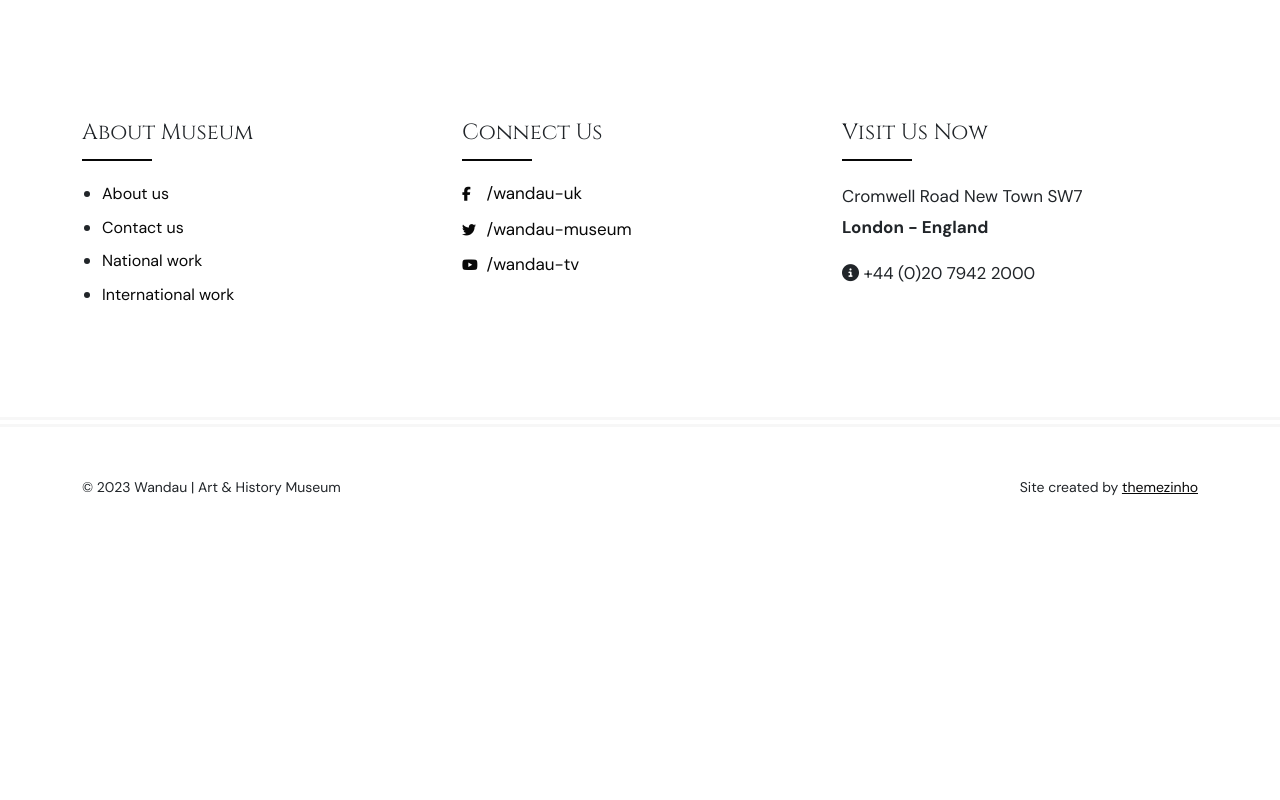
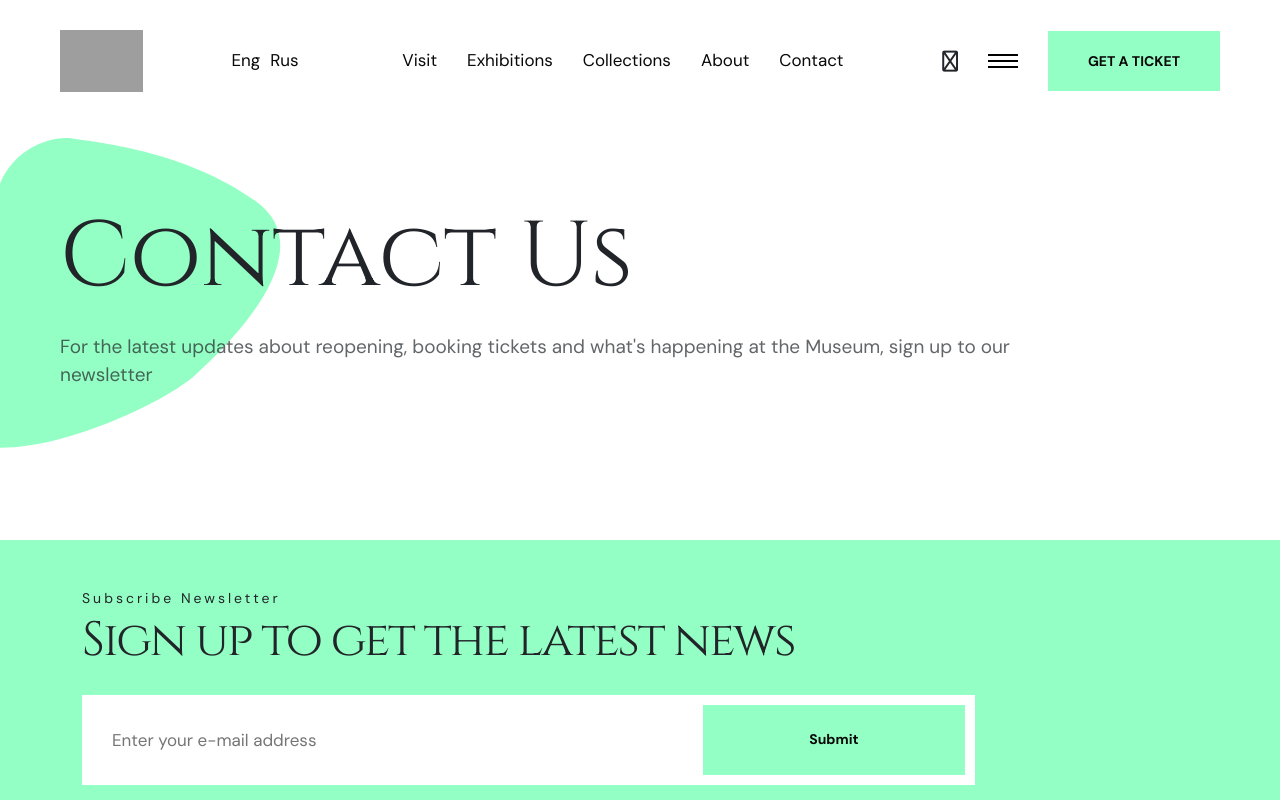
Before and after one commit to Oluwafemi-web/New-Art, a React (Create React App) app: page /contact in a window 1280 px wide. Shown: the top 800 px of the page. Built offline with nearby package versions, Linux system fonts and the light colour scheme; grey boxes are pictures that could not be loaded.

Commit message:
restructed and updated the routing

```diff
--- a/src/App.js
+++ b/src/App.js
@@ -1,31 +1,62 @@
+import LocomotiveScroll from "locomotive-scroll";
+import { useEffect, useRef } from "react";
 import { BrowserRouter, Route, Routes } from "react-router-dom";
 import "./App.css";
 import "./css/bootstrap.min.css";
 import "./css/fancybox.min.css";
 import "./css/odometer.min.css";
-import Home from "./components/Index/Home";
+
+import "./css/style.css";
+
+// Import UI Elements
+
 import Footer from "./components/UI/Footer";
 import NavBar from "./components/UI/navbar";
-import "./css/style.css";
-import MobileNav from "./components/UI/MobileNav";
-import Carousel from "./components/carousel";
+import NewsLetter from "./components/Index/NewsLetter";
+// import MobileNav from "./components/UI/MobileNav";
+// import Carousel from "./components/carousel";
+
+// Import Page Elements
+import Home from "./components/Pages/Home";
+import Visit from "./components/Pages/Visit";
+import Exihibitions from "./components/Pages/Exihibitions";
+import Collections from "./components/Pages/Collections";
+import About from "./components/Pages/About";
+import Contact from "./components/Pages/Contact";
 
 function App() {
+  const scrollRef = useRef(null);
+
+  useEffect(() => {
+    const scroll = new LocomotiveScroll({
+      el: scrollRef.current,
+      smooth: true,
+      // Add more options as needed
+    });
+
+    return () => {
+      scroll.destroy();
+    };
+  }, []);
+
   return (
     <BrowserRouter>
-      {/* <Carousel /> */}
-      <Routes>
-        <Route element={<Home />} path="/" exact={true} />
-        {/* <Route element={<Servizi />} path="/servizi" />
-        <Route element={<Contact />} path="/contact" />
-        <Route element={<Room />} path="/rooms" />
-        <Route element={<SingleAttrazione />} path="/attrazione/:slug" />
-        <Route element={<SingleIndexRoom />} path="/indexroom/:slug" />
-        <Route element={<SingleRoom />} path="/rooms/:slug" />
-        <Route element={<Attrazione />} path="/attrazione" /> */}
-      </Routes>
-      {/* <IndexNews /> */}
-      <Footer />
+      <div className="smooth-scroll page-loaded" ref={scrollRef}>
+      <div className="section-wrapper" data-scroll-section>
+        <NavBar />
+        <Routes>
+          <Route element={<Home />} path="/" exact={true} />
+          <Route path="/visit" element={<Visit />} />
+          <Route path="/exhibition" element={<Exihibitions />} />
+          <Route path="/collection" element={<Collections />} />
+          <Route path="/about" element={<About />} />
+          <Route path="/contact" element={<Contact />} />
+        </Routes>
+        <NewsLetter />
+        <Footer />
+      </div>
+      </div>
+
     </BrowserRouter>
   );
 }
--- /dev/null
+++ b/src/components/Pages/About.js
@@ -0,0 +1,18 @@
+import "../../css/bootstrap.min.css";
+import "../../css/fancybox.min.css";
+import "../../css/odometer.min.css";
+
+import "../../css/style.css";
+
+import data from "../../data"
+
+// import UI components
+import Header from "../UI/Header";
+
+export default function About() {
+    return (
+        <>
+            <Header content={data.heading.about}/>
+        </>
+    );
+}
--- /dev/null
+++ b/src/components/Pages/Collections.js
@@ -0,0 +1,20 @@
+import "../../css/bootstrap.min.css";
+import "../../css/fancybox.min.css";
+import "../../css/odometer.min.css";
+
+import "../../css/style.css";
+
+import data from "../../data"
+
+
+// import UI components
+import Header from "../UI/Header";
+
+export default function Collections() {
+    return (
+        <>
+            <Header content={data.heading.collection}/>
+
+        </>
+    );
+}
--- /dev/null
+++ b/src/components/Pages/Contact.js
@@ -0,0 +1,18 @@
+import "../../css/bootstrap.min.css";
+import "../../css/fancybox.min.css";
+import "../../css/odometer.min.css";
+
+import "../../css/style.css";
+
+import data from "../../data"
+
+// import UI components
+import Header from "../UI/Header";
+
+export default function Contact() {
+    return (
+        <>
+            <Header content={data.heading.contact}/>
+        </>
+    );
+}
--- /dev/null
+++ b/src/components/Pages/Exihibitions.js
@@ -0,0 +1,18 @@
+import "../../css/bootstrap.min.css";
+import "../../css/fancybox.min.css";
+import "../../css/odometer.min.css";
+
+import "../../css/style.css";
+
+import data from "../../data"
+
+// import UI components
+import Header from "../UI/Header";
+
+export default function Exhibitions() {
+    return (
+        <>
+            <Header content={data.heading.exhibition}/>
+        </>
+    );
+}
--- /dev/null
+++ b/src/components/Pages/Home.js
@@ -0,0 +1,33 @@
+// import LocomotiveScroll from "locomotive-scroll";
+// import { useEffect, useRef } from "react";
+import "../../css/bootstrap.min.css";
+
+import "../../css/fancybox.min.css";
+import "../../css/odometer.min.css";
+
+import "../../css/style.css";
+import Carousel from "../carousel";
+// import NavBar from "./components/navbar";
+import WorldArt from "../Index/WorldArt";
+import IndexUpcoming from "../Index/IndexUpcoming";
+import Inspiration from "../Index/Inspiration";
+// import History from "./components/History";
+import Steps from "../Index/Steps";
+import News from "../Index/News";
+import Member from "../Index/Member";
+
+export default function Home() {
+
+  return (
+
+      <>
+        <Carousel />
+        <WorldArt />
+        <IndexUpcoming />
+        <Inspiration />
+        <Steps />
+        <Member />
+        <News />
+      </>
+  );
+}
--- /dev/null
+++ b/src/components/Pages/Template.js
@@ -0,0 +1,62 @@
+// import LocomotiveScroll from "locomotive-scroll";
+// import { useEffect, useRef } from "react";
+import { BrowserRouter, Route, Routes } from "react-router-dom";
+
+import "../../css/bootstrap.min.css";
+
+import "../../css/fancybox.min.css";
+import "../../css/odometer.min.css";
+
+import "../../css/style.css";
+
+// Import Page Elements
+import Visit from "./Visit";
+import Exihibitions from "./Exihibitions";
+import Collections from "./Collections";
+import About from "./About";
+import Contact from "./Contact";
+
+
+import NewsLetter from "../Index/NewsLetter";
+import Footer from "../UI/Footer";
+import Header from "../UI/Header";
+import NavBar from "../UI/navbar";
+
+export default function Template() {
+  // const scrollRef = useRef(null);
+
+  // useEffect(() => {
+  //   const scroll = new LocomotiveScroll({
+  //     el: scrollRef.current,
+  //     smooth: true,
+  //     // Add more options as needed
+  //   });
+
+  //   return () => {
+  //     scroll.destroy();
+  //   };
+  // }, []);
+  return (
+    <BrowserRouter>
+      {/* <div className="smooth-scroll page-loaded" ref={scrollRef}>
+        <div className="section-wrapper" data-scroll-section> */}
+        <>
+          <NavBar />
+          <Header />
+          <Routes>
+            <Route path='/visit' element={<Visit />} />
+            <Route path='/exihibition' element={<Exihibitions />} />
+            <Route path='/collection' element={<Collections />} />
+            <Route path='/about' element={<About />} />
+            <Route path='/contact' element={<Contact />} />
+          </Routes>
+          <NewsLetter />
+          <Footer />
+        </>
+        {/* </div>
+      </div> */}
+    </BrowserRouter>
+  );
+}
+
+//  Template();
--- /dev/null
+++ b/src/components/Pages/Visit.js
@@ -0,0 +1,18 @@
+import "../../css/bootstrap.min.css";
+import "../../css/fancybox.min.css";
+import "../../css/odometer.min.css";
+
+import "../../css/style.css";
+
+import data from "../../data"
+
+// import UI components
+import Header from "../UI/Header";
+
+export default function Visit() {
+    return (
+        <>
+            <Header content={data.heading.visit}/>
+        </>
+    );
+}
--- /dev/null
+++ b/src/components/UI/Header.js
@@ -0,0 +1,26 @@
+
+import "../../css/style.css";
+
+export default function Header(props) {
+  return (
+    <header className="page-header" data-background="images/page-header.jpg">
+    <div className="inner">
+      <svg width={580} height={400} className="svg-morph">
+        <path
+          id="svg_morph"
+          d="m261,30.4375c0,0 114,6 151,75c37,69 37,174 6,206.5625c-31,32.5625 -138,11.4375 -196,-19.5625c-58,-31 -86,-62 -90,-134.4375c12,-136.5625 92,-126.5625 129,-127.5625z"
+        />
+      </svg>
+      {/* <h1>Visit</h1>
+      <p>
+        For the latest updates about reopening, booking tickets and what's
+        happening at the Museum, sign up to our newsletter
+      </p> */}
+      <h1>{props.content.h1}</h1>
+      <p>{props.content.p}</p>
+    </div>
+    {/* end inner */}
+  </header>
+  )
+
+}
--- a/src/components/UI/navbar.js
+++ b/src/components/UI/navbar.js
@@ -1,20 +1,22 @@
+import { Link } from 'react-router-dom'
 import "../../css/navbar.css";
+
 export default function NavBar() {
   return (
     <nav className="navbar">
       <div className="logo">
-        <a href="index-2.html">
+        <Link to="/">
           <img src="images/logo.png" alt="Image" />
-        </a>
+        </Link>
       </div>
       {/* end logo */}
       <div className="custom-menu">
         <ul>
           <li>
-            <a href="#">Eng</a>
+            <Link to="#">Eng</Link>
           </li>
           <li>
-            <a href="#">Rus</a>
+            <Link to="#">Rus</Link>
           </li>
         </ul>
       </div>
@@ -22,19 +24,19 @@ export default function NavBar() {
       <div className="site-menu">
         <ul>
           <li>
-            <a href="visit.html">Visit</a>
+            <Link to="/visit">Visit</Link>
           </li>
           <li>
-            <a href="exhibitions.html">Exhibitions</a>
+            <Link to="/exhibition">Exhibitions</Link>
           </li>
           <li>
-            <a href="collections.html">Collections</a>
+            <Link to="/collection">Collections</Link>
           </li>
           <li>
-            <a href="about.html">About</a>
+            <Link to="/about">About</Link>
           </li>
           <li>
-            <a href="contact.html">Contact</a>
+            <Link to="/contact">Contact</Link>
           </li>
         </ul>
       </div>
@@ -52,7 +54,7 @@ export default function NavBar() {
       </div>
       {/* end hamburger-menu */}
       <div className="navbar-button">
-        <a href="membership.html">GET A TICKET</a>
+        <Link to="/membership">GET A TICKET</Link>
       </div>
       {/* end navbar-button */}
     </nav>
--- /dev/null
+++ b/src/data.js
@@ -0,0 +1,27 @@
+
+const data = {
+    heading : {
+        visit : {
+            h1 : "Visit",
+            p : "For the latest updates about reopening, booking tickets and what's happening at the Museum, sign up to our newsletter"
+        },
+        exhibition : {
+            h1 : "Exhibitions",
+            p : "For the latest updates about reopening, booking tickets and what's happening at the Museum, sign up to our newsletter"
+        },
+        collection : {
+            h1 : "Collection",
+            p : "For the latest updates about reopening, booking tickets and what's happening at the Museum, sign up to our newsletter"
+        },
+        about : {
+            h1 : "About Us",
+            p : "For the latest updates about reopening, booking tickets and what's happening at the Museum, sign up to our newsletter"
+        },
+        contact : {
+            h1 : "Contact Us",
+            p : "For the latest updates about reopening, booking tickets and what's happening at the Museum, sign up to our newsletter"
+        }
+    }
+}
+
+export default data;
--- a/src/index.js
+++ b/src/index.js
@@ -2,6 +2,7 @@ import React from 'react';
 import ReactDOM from 'react-dom/client';
 import './index.css';
 import App from './App';
+import Template from './components/Pages/Template';
 import reportWebVitals from './reportWebVitals';
 
 const root = ReactDOM.createRoot(document.getElementById('root'));
```
